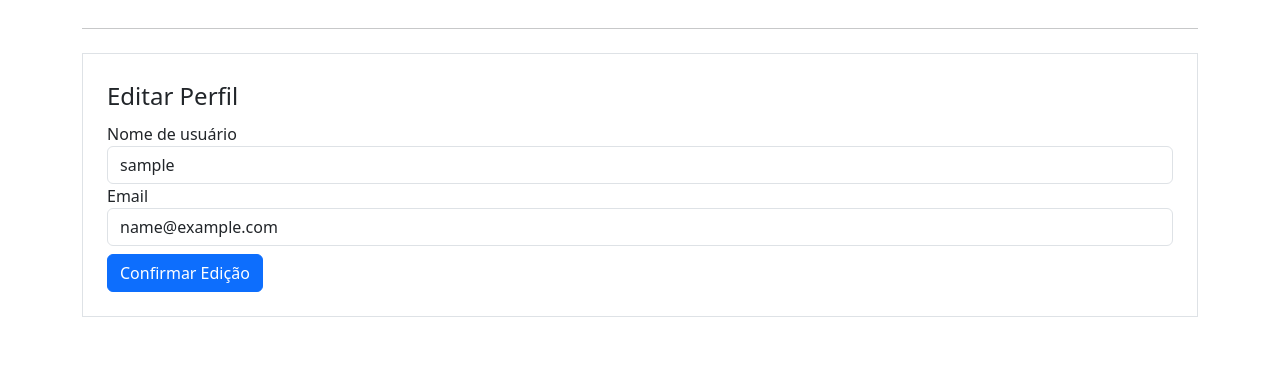
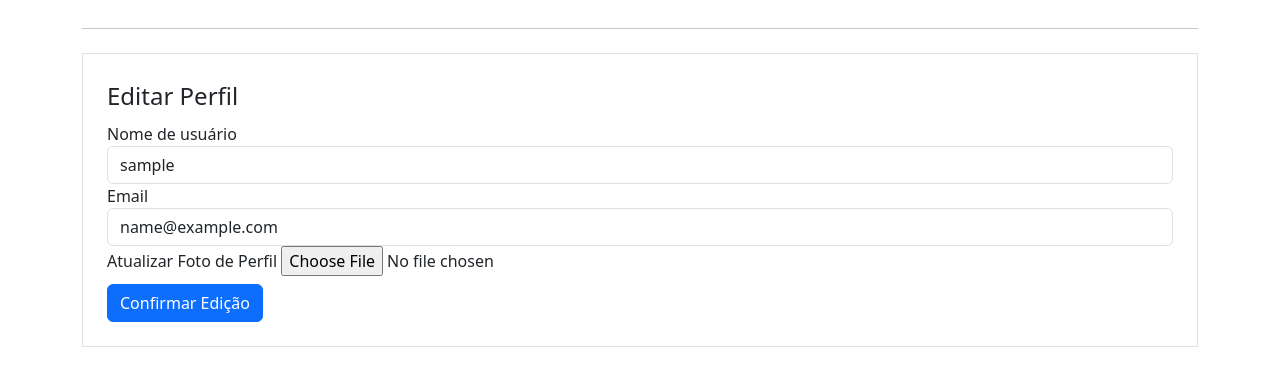
Before and after one commit to gabrielmrezende/flask-blog-fullstack, a Flask app: page /perfil/editar in a window 1280 px wide. Shown: the part 324-710 px from the top of the page. Run offline with Flask 3, Linux system fonts and the light colour scheme; the visitor is signed in with stand-in values (Sample User, id 1); some libraries are stand-ins or nearby versions.

Commit message:
feat: Possibilidade de incluir foto de perfil

```diff
--- a/comunidadeimpressionadora/forms.py
+++ b/comunidadeimpressionadora/forms.py
@@ -1,4 +1,5 @@
 from flask_wtf import FlaskForm
+from flask_wtf.file import FileField, FileAllowed
 from wtforms import StringField, PasswordField, SubmitField, BooleanField
 from wtforms.validators import DataRequired, Length, Email, EqualTo, ValidationError
 from comunidadeimpressionadora.models import Usuario
@@ -27,6 +28,7 @@ class FormLogin(FlaskForm):
 class FormEditarPerfil(FlaskForm):
     username = StringField('Nome de usuário', validators=[DataRequired()])
     email = StringField('Email', validators=[DataRequired(), Email()])
+    foto_perfil = FileField('Atualizar Foto de Perfil', validators=[FileAllowed(['jpg', 'png'])])
     botao_submit_editarperfil = SubmitField('Confirmar Edição')
 
     def validate_email(self, email):
--- a/comunidadeimpressionadora/routes.py
+++ b/comunidadeimpressionadora/routes.py
@@ -3,6 +3,9 @@ from comunidadeimpressionadora import app, database, bcrypt
 from comunidadeimpressionadora.forms import FormCriarConta, FormLogin, FormEditarPerfil
 from comunidadeimpressionadora.models import Usuario
 from flask_login import login_user, logout_user, current_user, login_required
+import secrets
+import os
+from PIL import Image
 
 lista_usuarios = ['Gabriel']
 
@@ -63,6 +66,20 @@ def perfil():
 def criar_post():
     return render_template('criarpost.html')
 
+def salvar_imagem(imagem):
+    codigo = secrets.token_hex(8)
+    nome, extensao = os.path.splitext(imagem.filename)
+    nome_arquivo = nome + codigo + extensao
+    caminho_completo = os.path.join(app.root_path, 'static/fotos_perfil', nome_arquivo)
+
+    tamanho = (400, 400)
+    imagem_reduzida = Image.open(imagem)
+    imagem_reduzida.thumbnail(tamanho)
+    imagem_reduzida.save(caminho_completo)
+
+    return nome_arquivo
+
+
 @app.route('/perfil/editar', methods=['GET', 'POST'])
 @login_required
 def editar_perfil():
@@ -70,6 +87,9 @@ def editar_perfil():
     if form.validate_on_submit():
         current_user.email = form.email.data
         current_user.username = form.username.data
+        if form.foto_perfil.data:
+            nome_imagem = salvar_imagem(form.foto_perfil.data)
+            current_user.foto_perfil = nome_imagem
         database.session.commit()
         flash(f'Perfil atualizado com sucesso', 'alert-success')
         return redirect(url_for('perfil'))
--- a/comunidadeimpressionadora/templates/editarperfil.html
+++ b/comunidadeimpressionadora/templates/editarperfil.html
@@ -6,7 +6,7 @@
         <hr>
         <div class="row">
             <div class="col">
-            <form method="post" action="" class="border p-4 mt-2">
+            <form method="post" action="" class="border p-4 mt-2" enctype="multipart/form-data">
                 {{ form.csrf_token }}
                 <Legend>Editar Perfil</Legend>
                 <fieldset>
@@ -38,6 +38,16 @@
                             {{ form.email(class="form-control") }}
                         {% endif %}
                     </div>
+                    <div class="form-group">
+                        {{ form.foto_perfil.label }}
+                        {{ form.foto_perfil(class="form-control-file") }}
+                        {% if form.foto_perfil.errors %}
+                            {% for erro in form.foto_perfil.errors %}
+                                <span class="text-danger">{{ erro }}</span><br>
+                            {% endfor %}
+                        {% endif %}
+                    </div>
+
                 </fieldset>
                 {{ form.botao_submit_editarperfil(class="btn btn-primary mt-2") }}
             </form>
```
Also changed, not shown: comunidadeimpressionadora/static/fotos_perfil/Captura de tela 2025-11-18 144758b68c900e6330bcb1.png (added).
